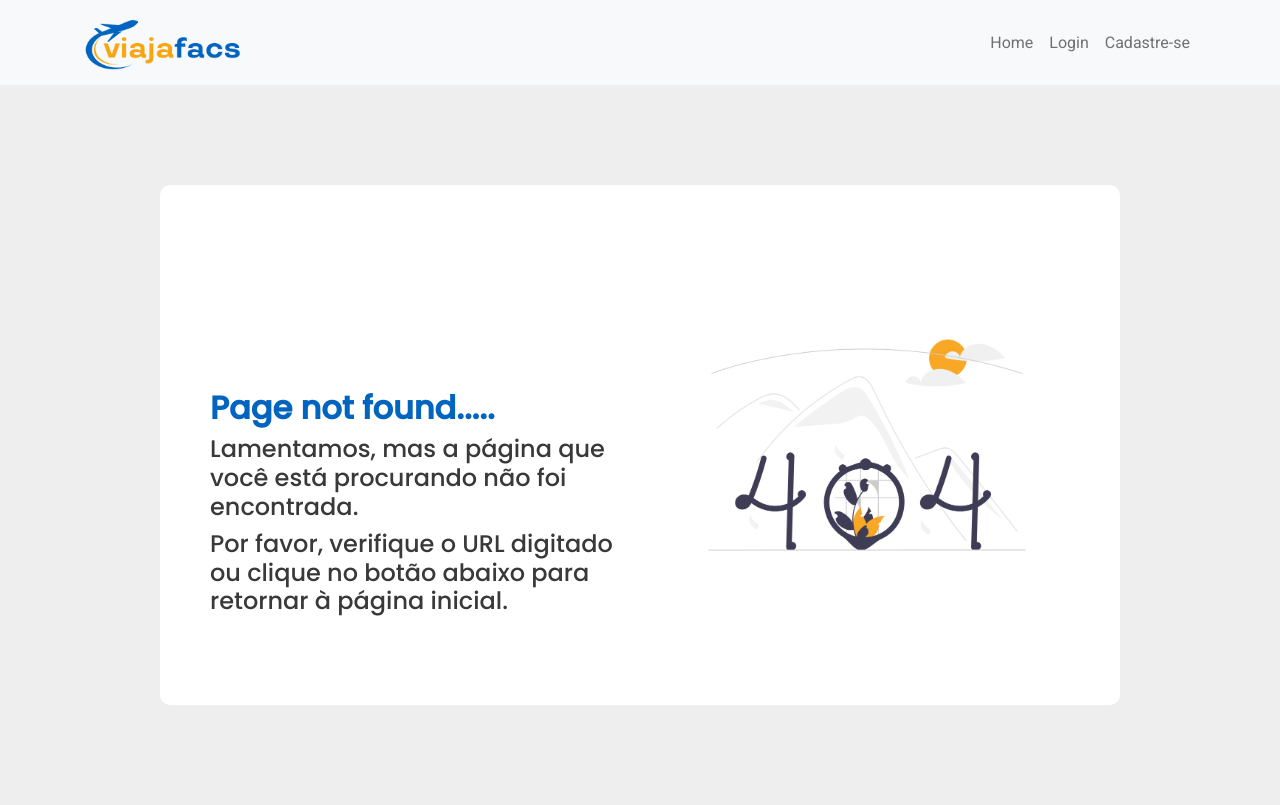
After one commit to brunoabreusz/viajaFacs, a PHP site: page /login.html in a window 1280 px wide. The commit adds this page. Run offline with PHP 8.4, Linux system fonts and the light colour scheme.

Commit message:
Criação das Rotas, Implementação do Sistema de Login

```diff
--- /dev/null
+++ b/404.php
@@ -0,0 +1,70 @@
+<!doctype html>
+<html lang="en">
+
+<head>
+    <meta charset="utf-8">
+    <meta name="viewport" content="width=device-width, initial-scale=1">
+    <title>ViajaFacs - Page not found</title>
+    <link rel="icon" href="./View/images/iconviajafacs.png" type="image/png">
+    <link href="https://cdn.jsdelivr.net/npm/bootstrap@5.2.2/dist/css/bootstrap.min.css" rel="stylesheet"
+        integrity="sha384-Zenh87qX5JnK2Jl0vWa8Ck2rdkQ2Bzep5IDxbcnCeuOxjzrPF/et3URy9Bv1WTRi" crossorigin="anonymous">
+    <link rel="stylesheet" href="./View/styles/style.css">
+
+</head>
+
+<body>
+
+    <nav class="navbar navbar-expand-lg navbar-light bg-light">
+        <div class="container">
+            <a class="navbar-brand" href="../index.html">
+                <img src="./View/images/logo-viajafacs.png" height="60" alt="ViajaFacs" loading="lazy"
+                    style="margin-top: -1px;" />
+            </a>
+
+            <button class="navbar-toggler" type="button" data-bs-toggle="collapse" data-bs-target="#navbarNav"
+                aria-controls="navbarNav" aria-expanded="false" aria-label="Toggle navigation">
+                <span class="navbar-toggler-icon"></span>
+            </button>
+
+            <div class="collapse navbar-collapse justify-content-end" id="navbarNav">
+                <ul class="navbar-nav">
+                    <li class="nav-item">
+                        <a class="nav-link" href="../index.html">Home</a>
+                    </li>
+                    <li class="nav-item">
+                        <a class="nav-link" href="login.html">Login</a>
+                    </li>
+                    <li class="nav-item">
+                        <a class="nav-link">Cadastre-se</a>
+                    </li>
+                </ul>
+            </div>
+        </div>
+    </nav>
+
+    <div class="container col-11 col-md-9" id="form-container">
+        <div class="row gx-5">
+            <div class="col-md-6 mt-5">
+                <br><br><br><br>
+                <h2>Page not found.....</h2>
+                <h4>Lamentamos, mas a página que você está procurando não foi encontrada.</h4>
+                <h4>Por favor, verifique o URL digitado ou clique no botão abaixo para retornar à página inicial.</h4>
+            </div>
+            <div class="col-md-6">
+                <div class="row align-items-center">
+                    <div class="col-12">
+                        <img src="View/images/404.png" class="img-fluid">
+                    </div>
+                </div>
+            </div>
+        </div>
+    </div>
+
+
+    <script src="https://cdn.jsdelivr.net/npm/bootstrap@5.2.2/dist/js/bootstrap.bundle.min.js"
+        integrity="sha384-OERcA2EqjJCMA+/3y+gxIOqMEjwtxJY7qPCqsdltbNJuaOe923+mo//f6V8Qbsw3"
+        crossorigin="anonymous"></script>
+    <script src="javascript/funcoes.js"></script>
+</body>
+
+</html>
--- a/Controller/usuarioRegister.php
+++ b/Controller/UsuarioController.php
@@ -1,6 +1,7 @@
 <?php
    require_once "../Model/usuario.php";
 
+   // Atribui os valores no banco de dados:
    $user = new Usuario();
    $user->setCpf($_POST['cpf']);
    $user->setNome($_POST['nome']);
--- a/Model/usuario.php
+++ b/Model/usuario.php
@@ -36,7 +36,7 @@ class Usuario
             $minhasPassagens = $this->minhasPassagens;
             $id = $this->id;
             $sql->execute();
-            echo "inserido com sucesso";
+            return 'user.php';
         } catch (PDOException $e) {
             echo "Connection failed: " . $e->getMessage();
         }
--- a/View/register.html
+++ b/View/register.html
@@ -46,7 +46,7 @@
         <div class="row gx-5">
             <div class="col-md-6">
                 <h2>Realize o seu cadastro</h2>
-                <form method="post" action="../Controller/usuarioRegister.php" onsubmit="return checkPasswords()">
+                <form method="post" action="../Controller/UsuarioController.php" onsubmit="return checkPasswords()">
                     <div class="form-floating">
                         <input type="email" class="form-control" id="email" name="email"
                             placeholder="Digite o seu e-mail" required>
--- a/View/user.html
+++ b/View/user.php
@@ -76,6 +76,7 @@
         <br>
         <div class="container p-4" id="Filter">
             <div class="row">
+
                 <div class="col text-start mb-3">
                     <h2>Ola, Carlos Olympio!</h2>
                 </div>
--- /dev/null
+++ b/index.php
@@ -0,0 +1,26 @@
+<?php
+
+$url = isset($_GET['url']) ? $_GET['url'] : '';
+
+switch ($url) {
+    case 'home':
+    case '':
+        require 'Controller/InicioController.php';
+        $controlador = new InicioController();
+        $controlador->View();
+        break;
+    case 'login':
+		require 'Controller/LoginController.php';
+        $controller = new LoginController();
+        $controller->Login();
+        break;
+	case 'user':
+		require 'Controller/UserController.php';
+        $controlador = new UserController();
+        $controlador->Logar();
+        break;
+    default:
+        require '404.php';
+}
+
+?>
```
Also changed, not shown: Controller/InicioController.php (added, +10 -0 lines), Controller/LoginController.php (added, +42 -0 lines), Controller/UserController.php (added, +17 -0 lines), Controller/usuarioLogin.php (deleted, +0 -17 lines), View/login.html (+11 -12 lines), .htaccess (added), View/images/404.png (added), View/index.html (renamed from index.html).
